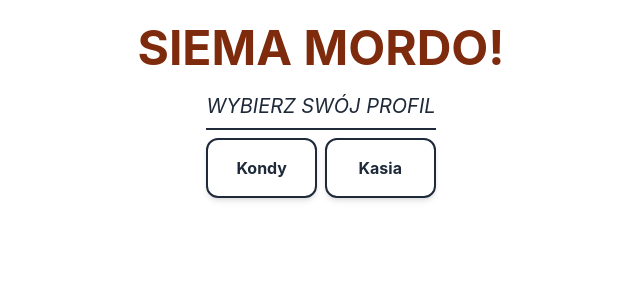
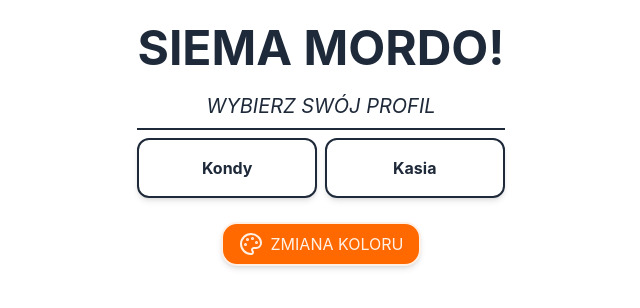
Before and after one commit to KondyKox/money-manager, a React (Vite) app: page / in a window 1280 px wide. Shown: the top 308 px of the page, without its empty margins (319-959 px from the left). Built offline with nearby package versions, Linux system fonts and the light colour scheme.

Commit message:
feat: bg color saved in localStorage

```diff
--- a/src/App.tsx
+++ b/src/App.tsx
@@ -1,26 +1,25 @@
-import { useEffect, useState } from "react";
+import { useState } from "react";
 import ProfilePicker from "./components/ProfilePicker";
 import Dashboard from "./components/Dashboard";
 import ToastContainer from "./components/ui/ToastContainer";
 import { ToastProvider } from "./context/ToastContext";
-import { getProfile } from "./utils/getProfiles";
 import { DEFAULT_BG_COLOR } from "./constants/bgPalette";
-import type { Profile } from "./types/Profile";
+import { changeColor, getColor } from "./utils/changeColors";
+import type { Color } from "./types/Color";
 
 function App() {
   const [selectedProfileId, setSelectedProfileId] = useState<string | null>(
     null,
   );
-  const [selectedProfile, setSelectedProfile] = useState<Profile | null>(null);
+  const [color, setColor] = useState<Color>(getColor() ?? DEFAULT_BG_COLOR);
 
-  const bgClass = selectedProfile?.color.bg ?? DEFAULT_BG_COLOR.bg;
-  const textClass = selectedProfile?.color.text ?? DEFAULT_BG_COLOR.text;
+  const bgClass = color.bg;
+  const textClass = color.text;
 
-  useEffect(() => {
-    setSelectedProfile(
-      selectedProfileId ? getProfile(selectedProfileId) : null,
-    );
-  }, [selectedProfileId]);
+  const handleChangeColor = (newColor: Color) => {
+    changeColor(newColor);
+    setColor(newColor);
+  };
 
   return (
     <ToastProvider>
@@ -28,11 +27,15 @@ function App() {
         className={`flex justify-start items-center flex-col relative min-h-screen pb-5 md:pb-20 ${bgClass} ${textClass}`}
       >
         {!selectedProfileId ? (
-          <ProfilePicker setSelectedProfileId={setSelectedProfileId} />
+          <ProfilePicker
+            setSelectedProfileId={setSelectedProfileId}
+            onChangeColor={handleChangeColor}
+          />
         ) : (
           <Dashboard
-            editedProfile={selectedProfile!}
-            setEditedProfile={setSelectedProfile}
+            profileId={selectedProfileId}
+            onChangeColor={handleChangeColor}
+            onBack={() => setSelectedProfileId(null)}
           />
         )}
       </main>
--- a/src/components/Dashboard.tsx
+++ b/src/components/Dashboard.tsx
@@ -3,12 +3,15 @@ import type { Profile } from "../types/Profile";
 import ShiftTracker from "./panels/ShiftTracker";
 import ExpensePanel from "./panels/ExpensePanel";
 import IncomePanel from "./panels/IncomePanel";
-import { CircleX, Edit, Palette, Save } from "lucide-react";
+import { CircleX, Edit, MoveLeft, Palette, Save } from "lucide-react";
 import { saveProfile } from "../utils/saveProfile";
 import ColorPicker from "./modal/colorPicker-modal";
-import type { DashboardElement } from "../types/Dashboard";
+import { getProfile } from "../utils/getProfiles";
+import type { DashboardProps } from "../types/Dashboard";
 
-const Dashboard = ({ editedProfile, setEditedProfile }: DashboardElement) => {
+const Dashboard = ({ profileId, onChangeColor, onBack }: DashboardProps) => {
+  const profile = getProfile(profileId);
+  const [editedProfile, setEditedProfile] = useState<Profile | null>(profile);
   const [edited, setEdited] = useState<boolean>(false);
   const [newName, setNewName] = useState<string>("");
   const editInputRef = useRef<HTMLInputElement>(null);
@@ -47,6 +50,13 @@ const Dashboard = ({ editedProfile, setEditedProfile }: DashboardElement) => {
     <>
       <div className="flex flex-col justify-center items-center md:w-2/3 lg:w-1/2 px-4">
         <div className="flex justify-center items-center w-full gap-2">
+          {!edited && (
+            <MoveLeft
+              size={24}
+              className="iconBtn hover:text-red-500"
+              onClick={onBack}
+            />
+          )}
           <h1 className="text-4xl font-bold py-4 w-full text-center">
             {edited ? (
               <input
@@ -117,8 +127,7 @@ const Dashboard = ({ editedProfile, setEditedProfile }: DashboardElement) => {
         <ColorPicker
           isOpen={isModalOpen}
           onClose={() => setIsModalOpen(false)}
-          editedProfile={editedProfile}
-          setEditedProfile={setEditedProfile}
+          onChangeColor={onChangeColor}
         />
       )}
     </>
--- a/src/components/ProfilePicker.tsx
+++ b/src/components/ProfilePicker.tsx
@@ -4,23 +4,30 @@ import type { Profile } from "../types/Profile";
 import { newProfiles } from "../constants/newProfiles";
 import { getProfiles } from "../utils/getProfiles";
 import { saveProfile } from "../utils/saveProfile";
+import { Palette } from "lucide-react";
+import ColorPicker from "./modal/colorPicker-modal";
+import type { Color } from "../types/Color";
 
 const ProfilePicker = ({
   setSelectedProfileId,
+  onChangeColor,
 }: {
   setSelectedProfileId: Dispatch<SetStateAction<string | null>>;
+  onChangeColor: (newColor: Color) => void;
 }) => {
   const [profiles, setProfiles] = useState<Profile[]>(
     () => getProfiles() ?? newProfiles,
   );
+  const [isModalOpen, setIsModalOpen] = useState<boolean>(false);
 
   useEffect(() => {
     if (!getProfiles()) newProfiles.forEach((profile) => saveProfile(profile));
   }, []);
 
   return (
-    <div className="text-center flex justify-center items-center flex-col absolute top-1/2 left-1/2 -translate-x-1/2 -translate-y-1/2 md:static md:translate-0 md:p-6">
-      <h1 className="text-5xl font-bold text-orange-900">Siema mordo!</h1>
+    <>
+      <div className="text-center flex justify-center items-stretch flex-col absolute top-1/2 left-1/2 -translate-x-1/2 -translate-y-1/2 md:static md:translate-0 md:p-6">
+        <h1 className="text-5xl font-bold">Siema mordo!</h1>
         <div className="mt-5">
           <h3 className="italic text-xl pb-2">Wybierz swój profil</h3>
           <div className="border-t-2 py-2 flex justify-center items-stretch gap-2">
@@ -32,8 +39,29 @@ const ProfilePicker = ({
               />
             ))}
           </div>
+          <div className="mt-4 flex justify-center items-center">
+            <button
+              className="btn-secondary border-2 flex justify-center items-center gap-2 group"
+              onClick={() => setIsModalOpen(true)}
+            >
+              <Palette
+                size={24}
+                className="iconBtn group-hover:text-pink-400"
+              />
+              Zmiana koloru
+            </button>
           </div>
         </div>
+      </div>
+
+      {isModalOpen && (
+        <ColorPicker
+          isOpen={isModalOpen}
+          onClose={() => setIsModalOpen(false)}
+          onChangeColor={onChangeColor}
+        />
+      )}
+    </>
   );
 };
 
--- a/src/components/modal/colorPicker-modal.tsx
+++ b/src/components/modal/colorPicker-modal.tsx
@@ -1,33 +1,18 @@
 import { useLayoutEffect, useRef, useState } from "react";
-import { BG_PALETTE } from "../../constants/bgPalette";
-import type { EditModalProps } from "../../types/Modal";
+import { BG_PALETTE, DEFAULT_BG_COLOR } from "../../constants/bgPalette";
+import type { ColorPickerProps } from "../../types/Modal";
 import Modal from "./Modal";
-import type { Color, Profile } from "../../types/Profile";
-import { saveProfile } from "../../utils/saveProfile";
+import { getColor } from "../../utils/changeColors";
 
-const ColorPicker = ({
-  isOpen,
-  onClose,
-  editedProfile,
-  setEditedProfile,
-}: EditModalProps) => {
+const ColorPicker = ({ isOpen, onClose, onChangeColor }: ColorPickerProps) => {
   const itemRefs = useRef<(HTMLDivElement | null)[]>([]);
   const [maxWidth, setMaxWidth] = useState<number | null>(null);
+  const currentColor = getColor() ?? DEFAULT_BG_COLOR;
 
   useLayoutEffect(() => {
     const widths = itemRefs.current.map((el) => el?.offsetWidth ?? 0);
     setMaxWidth(Math.max(...widths));
   }, []);
-
-  const handleChangeColor = (color: Color) => {
-    const updatedProfile: Profile = {
-      ...editedProfile,
-      color: color,
-    };
-
-    setEditedProfile(updatedProfile);
-    saveProfile(updatedProfile);
-  };
 
   if (!isOpen) return null;
 
@@ -46,8 +31,9 @@ const ColorPicker = ({
             }}
             style={maxWidth ? { width: maxWidth } : undefined}
             className={`${color.bg} ${color.text} p-4 text-center border uppercase cursor-pointer relative after:content-[''] after:absolute
-                        after:inset-0 after:bg-pink-500/80 after:opacity-0 after:transition-opacity after:duration-200 hover:after:opacity-100`}
-            onClick={() => handleChangeColor(color)}
+                        after:inset-0 after:bg-pink-500/80 after:opacity-0 after:transition-opacity after:duration-200 hover:after:opacity-100
+                        ${currentColor.name === color.name ? "ring-2 ring-white" : ""}`}
+            onClick={() => onChangeColor(color)}
           >
             {color.name}
           </div>
--- a/src/constants/storageKeys.ts
+++ b/src/constants/storageKeys.ts
@@ -1 +1,2 @@
 export const PROFILES_KEY = "money-tracker-profiles";
+export const BG_COLOR_KEY = "money-manager-bgcolor";
--- /dev/null
+++ b/src/types/Color.ts
@@ -0,0 +1,5 @@
+export interface Color {
+  name: string;
+  bg: string;
+  text: string;
+}
--- /dev/null
+++ b/src/utils/changeColors.ts
@@ -0,0 +1,16 @@
+import { BG_COLOR_KEY } from "../constants/storageKeys";
+import type { Color } from "../types/Color";
+
+export const getColor = (): Color | null => {
+  const bgColor = localStorage.getItem(BG_COLOR_KEY);
+
+  if (!bgColor) return null;
+
+  const parsed: Color = JSON.parse(bgColor);
+
+  return parsed;
+};
+
+export const changeColor = (color: Color) => {
+  localStorage.setItem(BG_COLOR_KEY, JSON.stringify(color));
+};
```
Also changed, not shown: src/types/Dashboard.ts (+7 -0 lines), src/types/Modal.ts (+7 -0 lines), src/types/Profile.ts (+0 -7 lines). Lines whose indentation alone changed are shown as unchanged.
